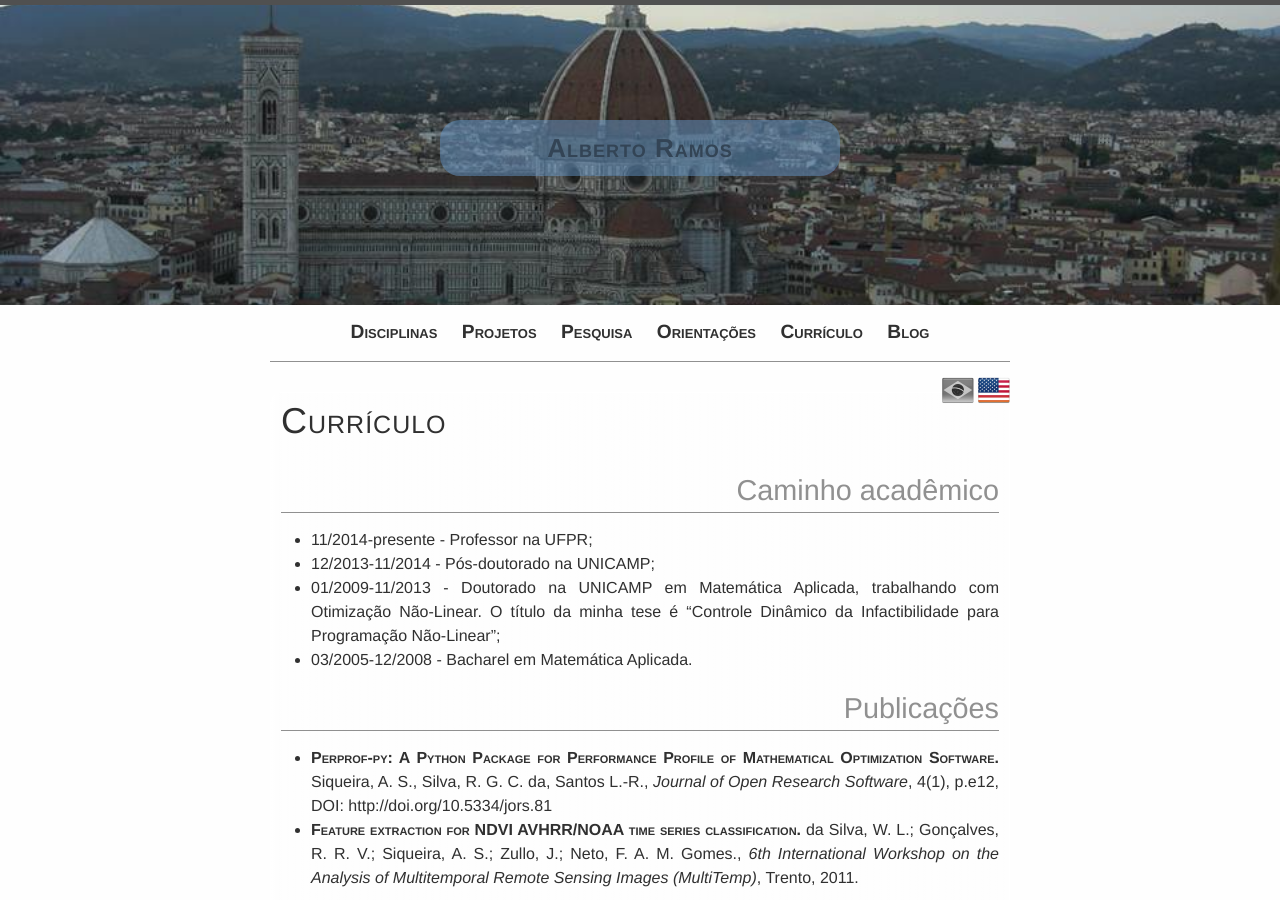
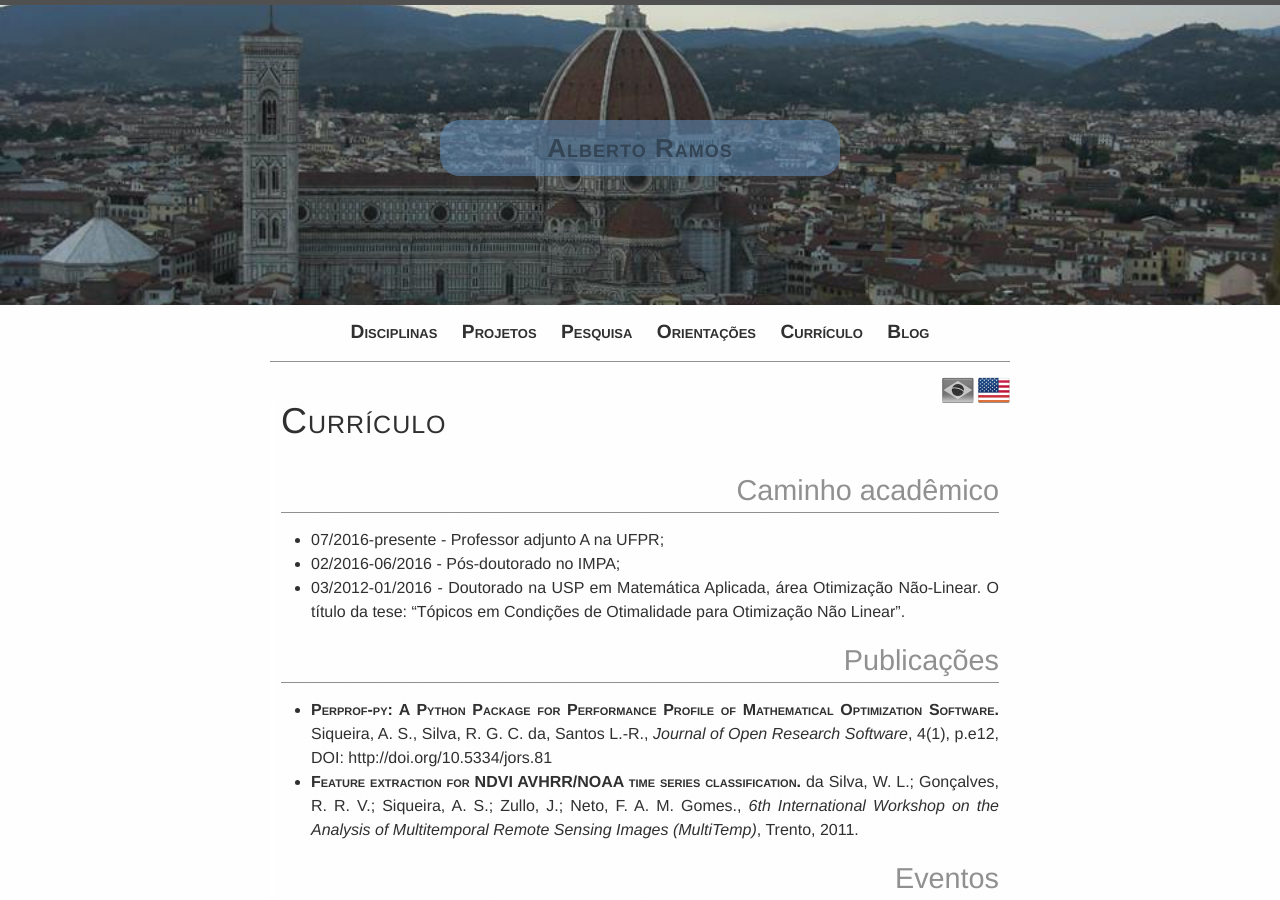
Before and after one commit to abelsiqueira/abelsiqueira.github.io-old, a Jekyll site: the page built from curriculum.br.md, in a window 1280 px wide and 900 px high. Built offline with Jekyll 4.4.1, drawn with Linux system fonts in a browser that asks for light colours.

Commit message:
Update curriculum.br.md

```diff
--- a/curriculum.br.md
+++ b/curriculum.br.md
@@ -9,12 +9,11 @@ permalink:  /br/curriculum/
 
 # Caminho acadêmico
 
-  - 11/2014-presente - Professor na UFPR;
-  - 12/2013-11/2014 - Pós-doutorado na UNICAMP;
-  - 01/2009-11/2013 - Doutorado na UNICAMP em Matemática Aplicada,
-  trabalhando com Otimização Não-Linear. O título da minha tese é
-  "Controle Dinâmico da Infactibilidade para Programação Não-Linear";
-  - 03/2005-12/2008 - Bacharel em Matemática Aplicada.
+  - 07/2016-presente - Professor adjunto A na UFPR;
+  - 02/2016-06/2016 - Pós-doutorado no IMPA;
+  - 03/2012-01/2016 - Doutorado na USP em Matemática Aplicada,
+    área Otimização Não-Linear. O título da tese:
+    "Tópicos em Condições de Otimalidade para Otimização Não Linear".
 
 # Publicações
 
@@ -57,4 +56,4 @@ permalink:  /br/curriculum/
   - 11th EUROPT Workshop on Advances in Continuous Optimization.
     **Participação**. 2013, Florença, Itália
 
-## [Lattes](http://lattes.cnpq.br/2986958029448752)
+## [Lattes](http://lattes.cnpq.br/3320145045271106)
```
